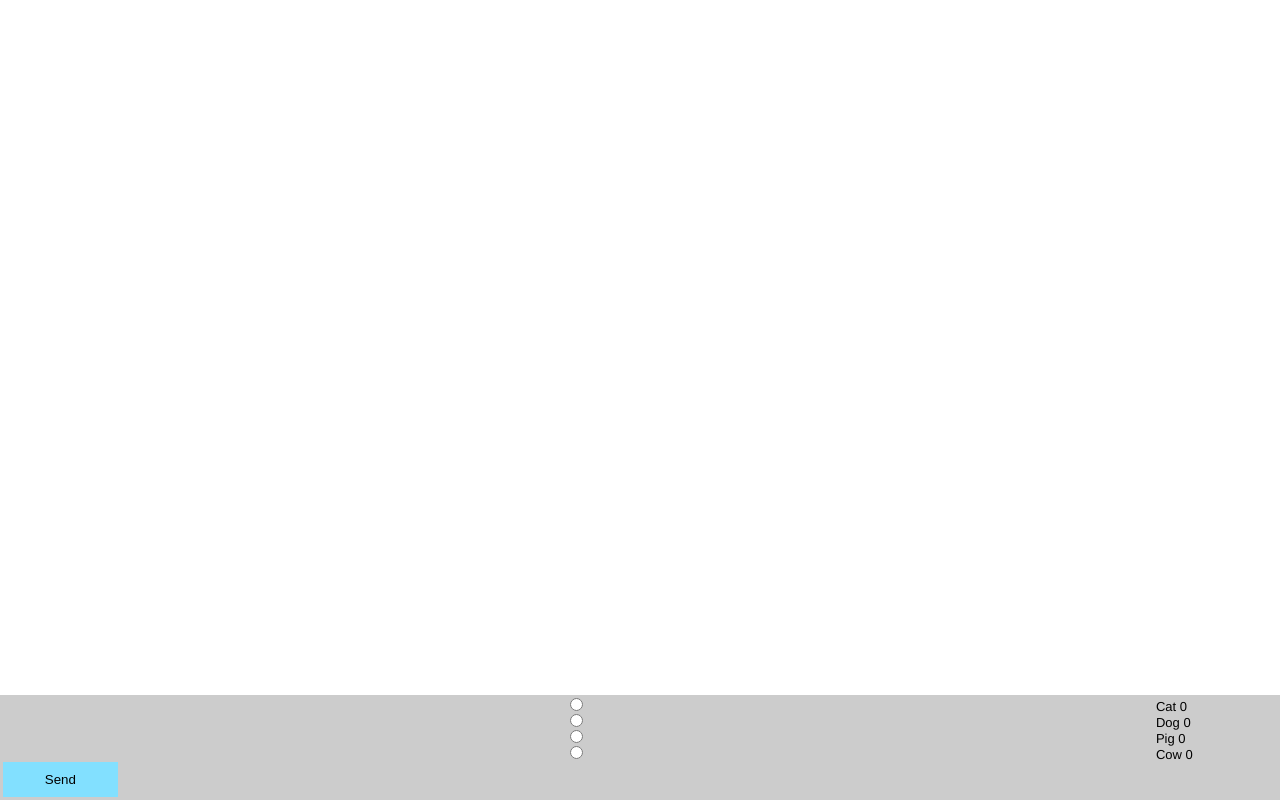
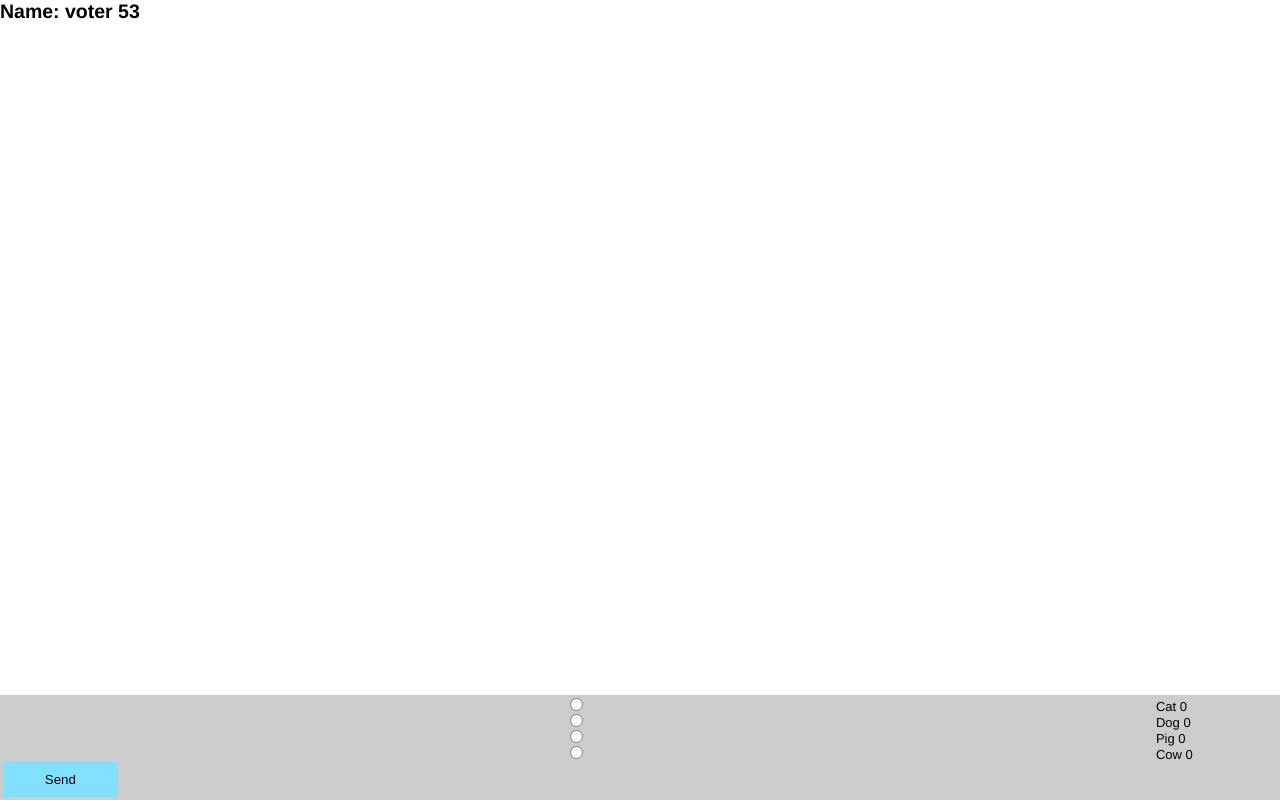
Before and after one commit to priyankasarma/voting-game-sockets, a website: page index.html in a window 1280 px wide. Drawn offline with nearby package versions, Linux system fonts and the light colour scheme; no server answers.

Commit message:
Updated vote count

```diff
--- a/index.html
+++ b/index.html
@@ -30,41 +30,39 @@
                 {
                     name: 'Cat',
                     id: 1,
-                    count: 0,
+                    count: 0
                 },
                 {
                     name: 'Cow',
                     id: 2,
-                    count: 0,
+                    count: 0
                 },
                 {
                     name: 'Pig',
                     id: 3,
-                    count: 0,
+                    count: 0
                 },
                 {
                     name: 'Dog',
                     id: 4,
-                    count: 0,
+                    count: 0
                 }
             ]
         };
         var state = initialAppState;
-
-        var incrementCount = function(appState, name) {
-            appState.votes.forEach(function(option, index){
-                if(option.name === name){
-                    appState.votes[index].count++;
-                }
-            });
+        var socket = io.connect('http://localhost:3001');
+        var nickname = 'voter ' + Math.floor(Math.random() * 100);
+        var user = {
+            name: nickname,
+            lastVote: '',
+            admin: false
         };
 
-        var socket = io.connect('http://localhost:3001');
+        state.users.push(user);
+        socket.emit('nick-name', nickname, state);
+        $('#voter-name-header').text('Name: ' + nickname);
 
-        $('#cat-votes-count').text(initialAppState.votes[0].count);
-        $('#cow-votes-count').text(initialAppState.votes[1].count);
-        $('#pig-votes-count').text(initialAppState.votes[2].count);
-        $('#dog-votes-count').text(initialAppState.votes[3].count);
+        updateVoteCountLabels(initialAppState.votes);
 
         $('form').submit(function(e){
             e.preventDefault(); // prevents page reloading
@@ -83,11 +81,12 @@
         socket.on('vote', function(appState){
             $('#messages').append($('<li>').text(appState.latestVote));
 
-            $('#cat-votes-count').text(appState.votes[0].count);
-            $('#cow-votes-count').text(appState.votes[1].count);
-            $('#pig-votes-count').text(appState.votes[2].count);
-            $('#dog-votes-count').text(appState.votes[3].count);
+            updateVoteCountLabels(appState.votes);
 
+            state = appState;
+        });
+
+        socket.on('update-users', function(appState){
             state = appState;
         });
 
@@ -95,8 +94,24 @@
             radioValue = $("input[name='options']:checked").val();
         });
     });
+
+    var incrementCount = function(appState, name) {
+        appState.votes.forEach(function(option, index){
+            if(option.name === name){
+                appState.votes[index].count++;
+            }
+        });
+    };
+
+    var updateVoteCountLabels = function(votes) {
+        $('#cat-votes-count').text(votes[0].count);
+        $('#cow-votes-count').text(votes[1].count);
+        $('#pig-votes-count').text(votes[2].count);
+        $('#dog-votes-count').text(votes[3].count);
+    }
 </script>
 <body>
+    <h2 id="voter-name-header">Voter Name: </h2>
     <ul id="messages"></ul>
     <form action="">
         <input id="vote-cat" autocomplete="off" type="radio" name="options" value="Cat"/>Cat <span id="cat-votes-count"></span>
```
Also changed, not shown: server.js (+7 -2 lines).
